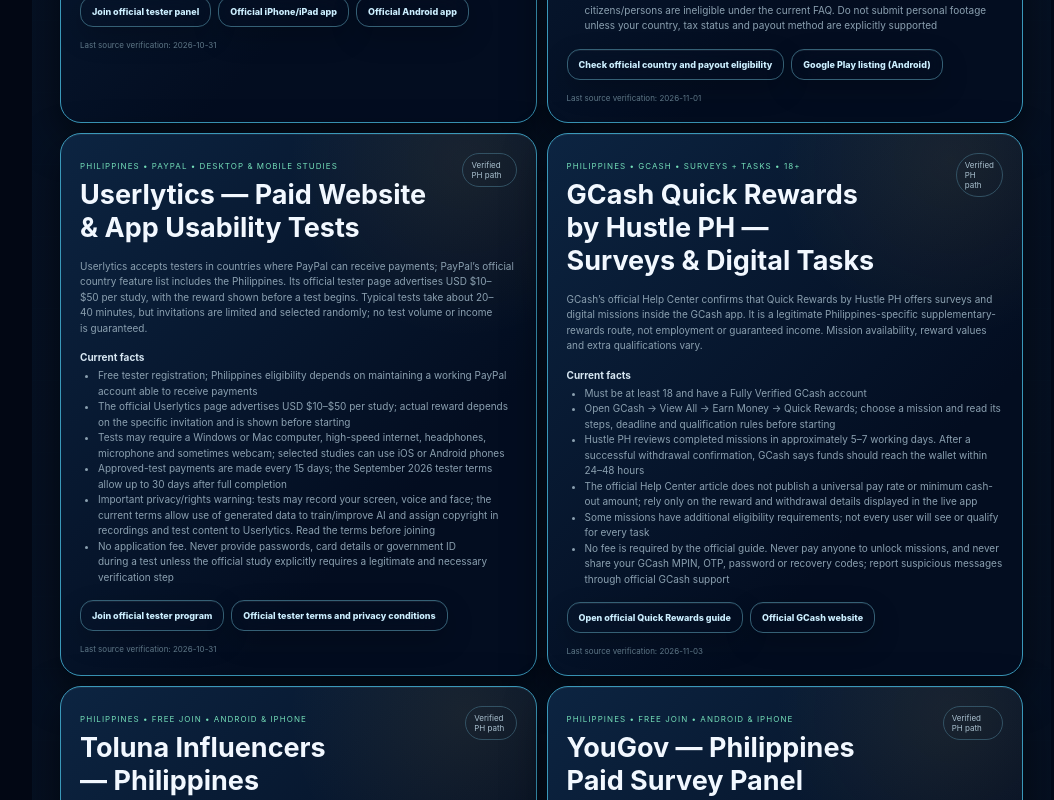
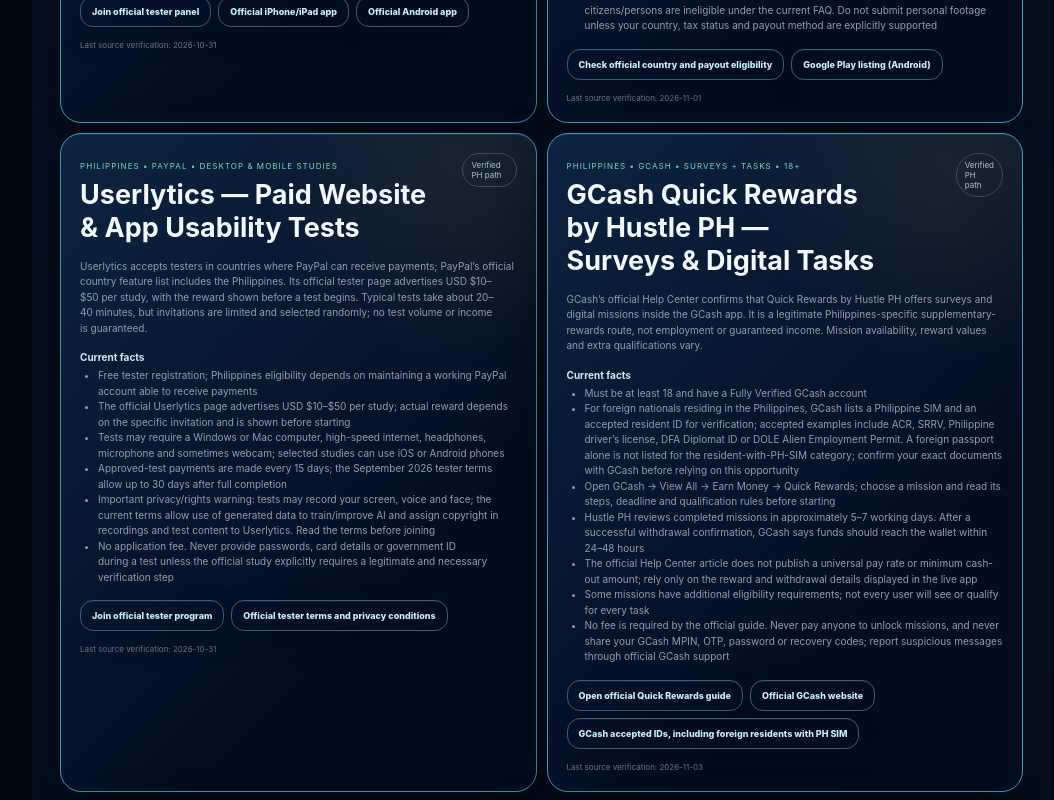
Before and after one commit to IAMGodmatters/IAMMagnanimousway.js, a Next.js app in the folder frontend/: page /opportunity-vault in a window 1280 px wide. Shown: the part 9700-10500 px from the top of the page, without its empty margins (214-1268 px from the left). Built offline with nearby package versions, Linux system fonts and the light colour scheme; no server answers.

Commit message:
Clarify GCash Quick Rewards foreign-resident verification requirements

```diff
--- a/frontend/app/opportunity-vault/page.tsx
+++ b/frontend/app/opportunity-vault/page.tsx
@@ -321,10 +321,12 @@ const opportunities:Opportunity[]=[
  {
   id:'gcash-quick-rewards-hustle-ph',name:'GCash Quick Rewards by Hustle PH — Surveys & Digital Tasks',status:'active-ph',badge:'PHILIPPINES • GCASH • SURVEYS + TASKS • 18+',
   summary:'GCash’s official Help Center confirms that Quick Rewards by Hustle PH offers surveys and digital missions inside the GCash app. It is a legitimate Philippines-specific supplementary-rewards route, not employment or guaranteed income. Mission availability, reward values and extra qualifications vary.',
-  requirements:['Must be at least 18 and have a Fully Verified GCash account','Open GCash → View All → Earn Money → Quick Rewards; choose a mission and read its steps, deadline and qualification rules before starting','Hustle PH reviews completed missions in approximately 5–7 working days. After a successful withdrawal confirmation, GCash says funds should reach the wallet within 24–48 hours','The official Help Center article does not publish a universal pay rate or minimum cash-out amount; rely only on the reward and withdrawal details displayed in the live app','Some missions have additional eligibility requirements; not every user will see or qualify for every task','No fee is required by the official guide. Never pay anyone to unlock missions, and never share your GCash MPIN, OTP, password or recovery codes; report suspicious messages through official GCash support'],
+  requirements:['Must be at least 18 and have a Fully Verified GCash account','For foreign nationals residing in the Philippines, GCash lists a Philippine SIM and an accepted resident ID for verification; accepted examples include ACR, SRRV, Philippine driver’s license, DFA Diplomat ID or DOLE Alien Employment Permit. A foreign passport alone is not listed for the resident-with-PH-SIM category; confirm your exact documents with GCash before relying on this opportunity','Open GCash → View All → Earn Money → Quick Rewards; choose a mission and read its steps, deadline and qualification rules before starting','Hustle PH reviews completed missions in approximately 5–7 working days. After a successful withdrawal confirmation, GCash says funds should reach the wallet within 24–48 hours','The official Help Center article does not publish a universal pay rate or minimum cash-out amount; rely only on the reward and withdrawal details displayed in the live app','Some missions have additional eligibility requirements; not every user will see or qualify for every task','No fee is required by the official guide. Never pay anyone to unlock missions, and never share your GCash MPIN, OTP, password or recovery codes; report suspicious messages through official GCash support'],
   official:'https://help.gcash.com/hc/en-us/articles/40213432323481-What-is-Quick-Rewards-by-Hustle-PH',
   secondary:'https://new.gcash.com/',
   secondaryLabel:'Official GCash website',
+  tertiary:'https://help.gcash.com/hc/en-us/articles/900000948786-Accepted-IDs-for-GCash-verification',
+  tertiaryLabel:'GCash accepted IDs, including foreign residents with PH SIM',
   cta:'Open official Quick Rewards guide',
   verified:'2026-11-03'
  },
```
